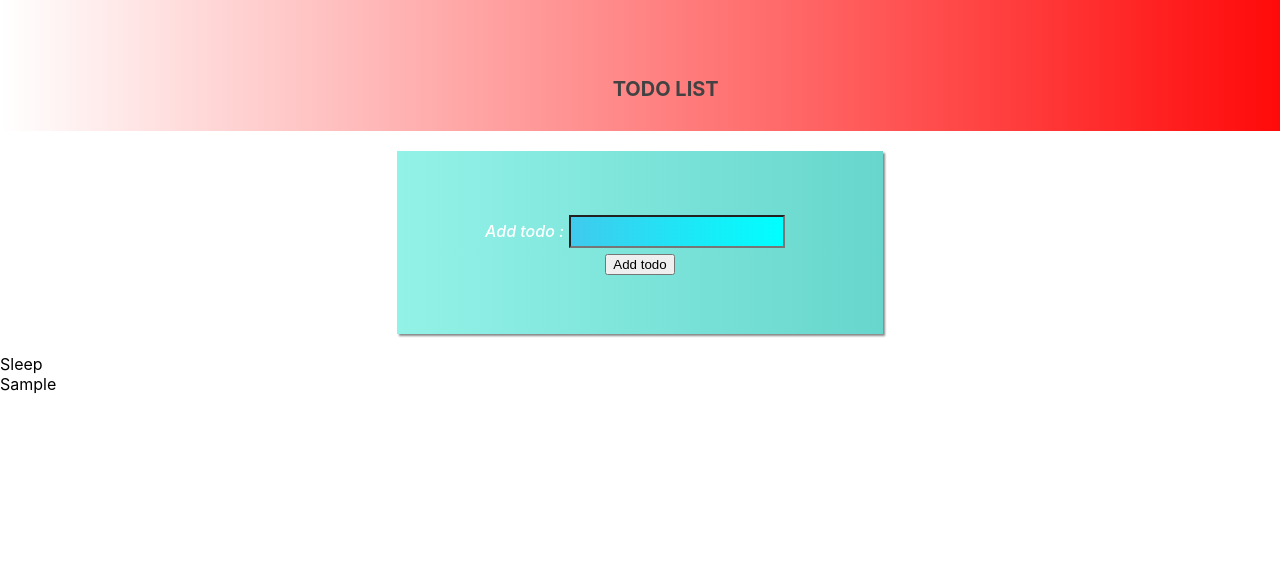
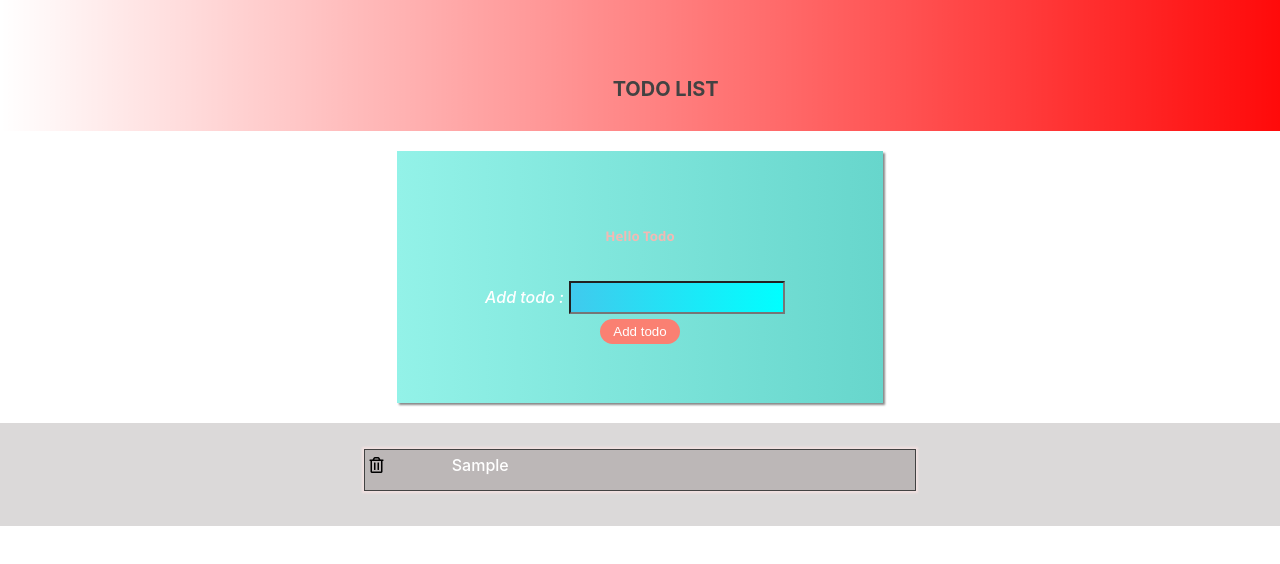
Before and after one commit to lape15/react-todo, a React (Create React App) app: page / in a window 1280 px wide. Both pictures are taken after typing "Sample" into the empty fields and a click on the button "Add todo". Shown: the top 564 px of the page. Built offline with nearby package versions, Linux system fonts and the light colour scheme.

Commit message:
todo can be added and deleted at will

```diff
--- a/public/index.html
+++ b/public/index.html
@@ -24,6 +24,12 @@
       work correctly both with client-side routing and a non-root public URL.
       Learn how to configure a non-root public URL by running `npm run build`.
     -->
+    <link
+      rel="stylesheet"
+      href="https://use.fontawesome.com/releases/v5.3.1/css/all.css"
+      integrity="sha384-mzrmE5qonljUremFsqc01SB46JvROS7bZs3IO2EmfFsd15uHvIt+Y8vEf7N7fWAU"
+      crossorigin="anonymous"
+    />
     <title>React App</title>
   </head>
   <body>
--- a/src/App.js
+++ b/src/App.js
@@ -1,24 +1,50 @@
+/** @jsx jsx */
 import React, { useState } from "react";
+import { css, jsx } from "@emotion/core";
 import Header from "../src/components/layouts/Header";
 import Search from "../src/components/Input";
-import Item from "../src/components/Item";
+import Items from "../src/components/Items";
 const App = () => {
-  const [items, setItems] = useState(["Sleep"]);
-  console.log(items);
+  let itemState = JSON.parse(localStorage.getItem("items"));
+  itemState = itemState ? itemState : [];
+  // eslint-disable-next-line no-unused-vars
+  const [items, setItems] = useState(itemState);
 
   // receives data from child(Search)
   const UpdateTodos = todo => {
-    const UpdatedTodos = [...items, todo];
-    setItems(UpdatedTodos);
+    localStorage.setItem("items", JSON.stringify([...itemState, todo]));
+    setItems([...itemState, todo]);
+  };
+
+  const removeTodo = index => {
+    const todoArr = [...items];
+    todoArr.splice(index, 1);
+    setItems(todoArr);
   };
 
   return (
     <div className="App">
       <Header />
       <Search UpdateTodos={UpdateTodos} />
-      {items.map((item, index) => (
-        <Item item={item} key={index} />
-      ))}
+      <div
+        css={css`
+          background-color: #dbd9d9;
+          display: flex;
+          flex-flow: row wrap;
+          justify-content: space-around;
+          align-items: center;
+          padding: 2%;
+        `}
+      >
+        {items.map((item, index) => (
+          <Items
+            item={item}
+            key={index}
+            index={index}
+            removeTodo={removeTodo}
+          />
+        ))}
+      </div>
     </div>
   );
 };
--- a/src/components/Input.js
+++ b/src/components/Input.js
@@ -1,7 +1,11 @@
 /** @jsx jsx */
 import React, { useState } from "react";
-import { css, jsx } from "@emotion/core";
+import { css, jsx, keyframes } from "@emotion/core";
 
+const spin = keyframes`
+        to{ transform : rotateYs(180deg);
+        }
+`;
 const Search = ({ UpdateTodos }) => {
   const [todo, setTodo] = useState("");
 
@@ -16,9 +20,10 @@ const Search = ({ UpdateTodos }) => {
   const handleSubmit = e => {
     e.preventDefault();
     if (!todo) return;
-    console.log(todo);
+    // console.log(todo);
     addTodo(todo);
     setTodo("");
+    resetTodo();
   };
 
   const addTodo = text => {
@@ -40,6 +45,16 @@ const Search = ({ UpdateTodos }) => {
         box-shadow: 2px 2px 2px #888888;
       `}
     >
+      <h5
+        css={css`
+          animation: 1s ${spin} linear linear;
+          color: #f2b9b3;
+          font-family: "Segoe UI", Tahoma, Geneva, Verdana, sans-serif;
+          padding: 2px;
+        `}
+      >
+        Hello Todo
+      </h5>
       <form
         onSubmit={handleSubmit}
         css={css`
@@ -71,7 +86,18 @@ const Search = ({ UpdateTodos }) => {
           />
         </label>
 
-        <button>Add todo</button>
+        <button
+          css={css`
+            color: white;
+            background-color: salmon;
+            width: 80px;
+            border-radius: 36px;
+            border: none;
+            padding: 5px;
+          `}
+        >
+          Add todo
+        </button>
       </form>
     </div>
   );
--- a/src/components/Item.js
+++ b/src/components/Item.js
@@ -5,4 +5,4 @@ const Item = ({ item }) => {
   return <div>{item}</div>;
 };
 
-export default Item;
+// export default Item;
--- /dev/null
+++ b/src/components/Items.js
@@ -0,0 +1,48 @@
+/** @jsx jsx */
+import React from "react";
+import { css, jsx } from "@emotion/core";
+
+const Items = ({ item, index, removeTodo }) => {
+  //   localStorage.getItem("items");
+
+  return (
+    <div
+      css={css`
+        display: flex;
+        flex-flow: row wrap;
+        justify-content: center;
+        align-items: center;
+        margin-bottom: 10px;
+        flex-basis: 45%;
+        border: none;
+        flex: 2 1 1;
+      `}
+    >
+      <div
+        css={css`
+          padding: 5px;
+          border: 1px solid #424242;
+          flex-basis: 99%;
+          height: 30px;
+
+          box-shadow: 0 0 2px 2px #f2e1e1;
+          background-color: #bcb7b7;
+        `}
+      >
+        <i className="far fa-trash-alt" onClick={() => removeTodo(index)}></i>
+        <span
+          css={css`
+            margin: 0 0 0 4rem;
+            color: white;
+            font-weight: 500;
+          `}
+        >
+          {" "}
+          {item}{" "}
+        </span>
+      </div>
+    </div>
+  );
+};
+
+export default Items;
```
Also changed, not shown: public/path/to/font-awesome/css/font-awesome.min.css (added).
